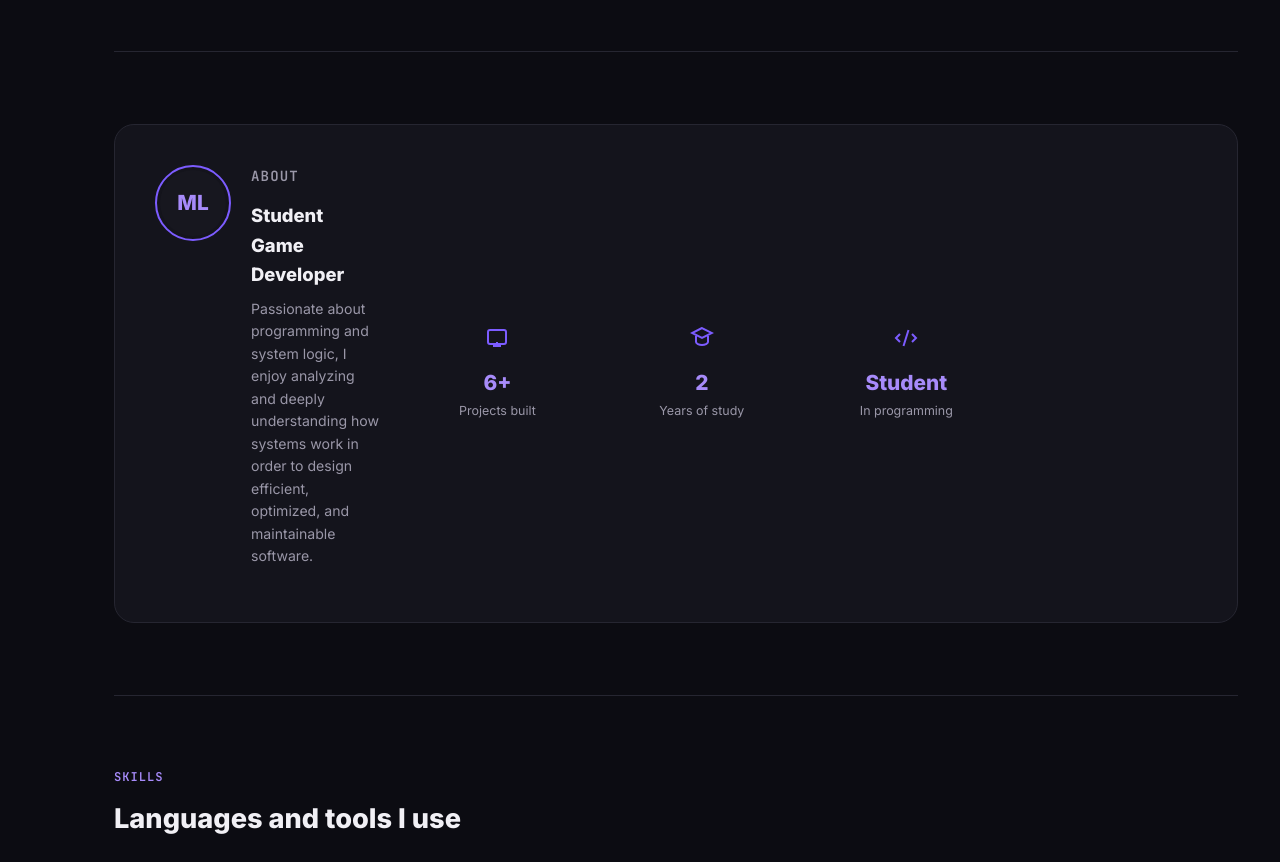
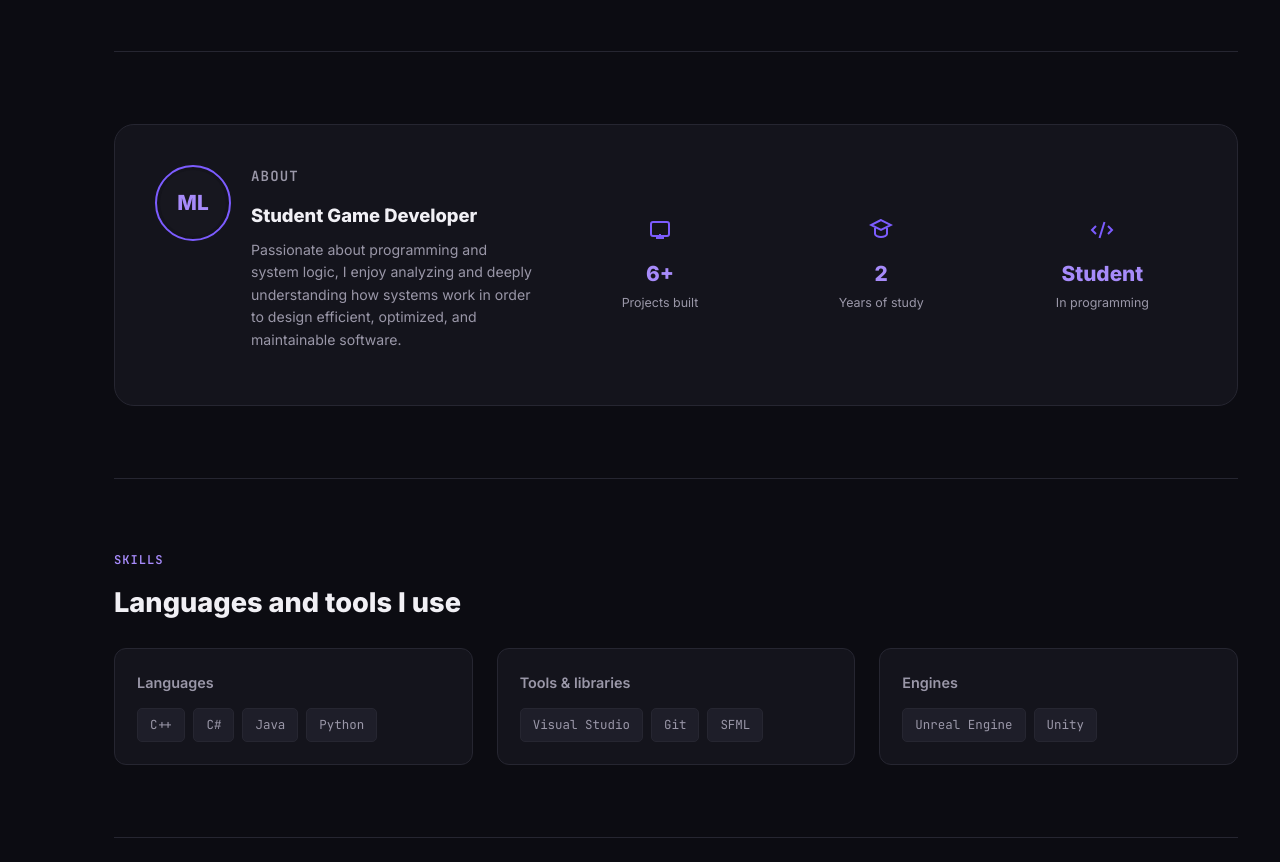
Before and after one commit to Et3Aracno/Portfolio, a plain HTML site: page index.html in a window 1280 px wide. Shown: the part 3120-3982 px from the top of the page. Drawn offline with Linux system fonts and the light colour scheme.

Commit message:
Adjust grid layout in style.css

```diff
--- a/style.css
+++ b/style.css
@@ -368,7 +368,7 @@ h1,h2,h3{ font-family:var(--font-heading); margin:0; }
   border-radius:var(--radius-lg);
   padding:40px;
   display:grid;
-  grid-template-columns:1.3fr repeat(4, 1fr);
+  grid-template-columns:2fr repeat(3, 1fr);
   gap:32px;
   align-items:center;
 }
```
